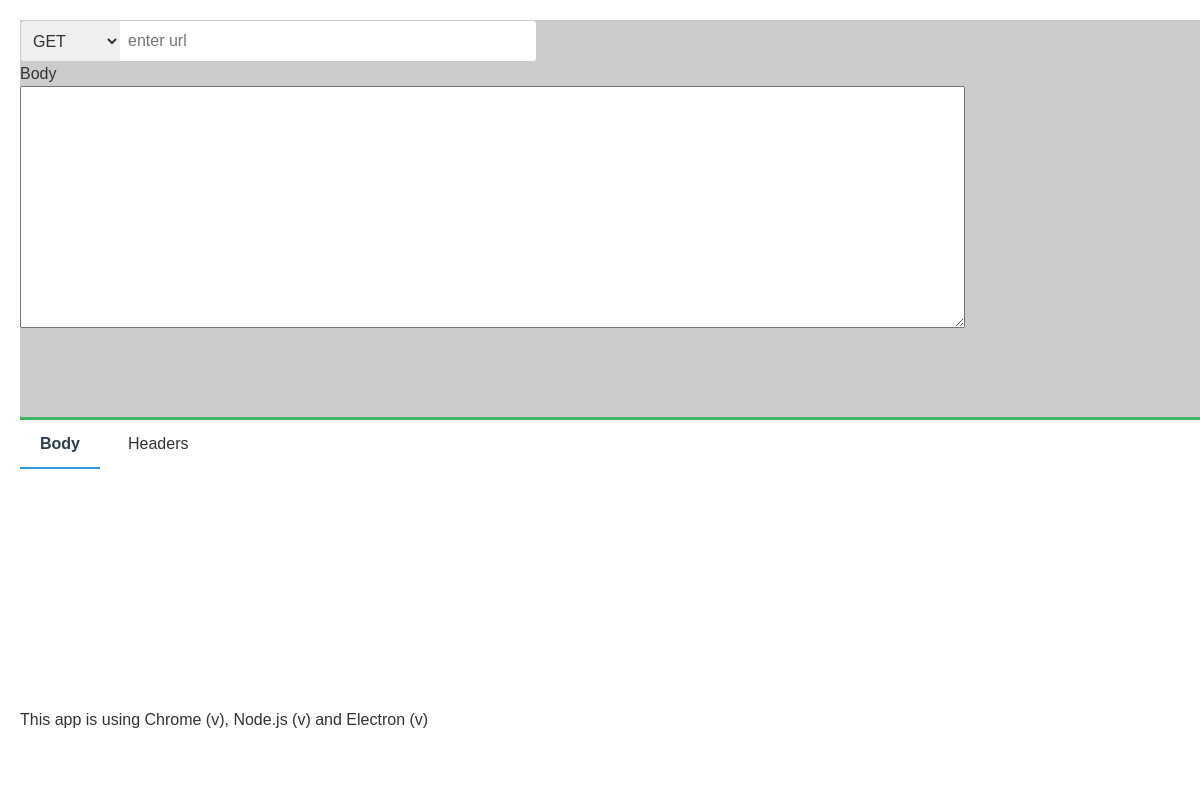
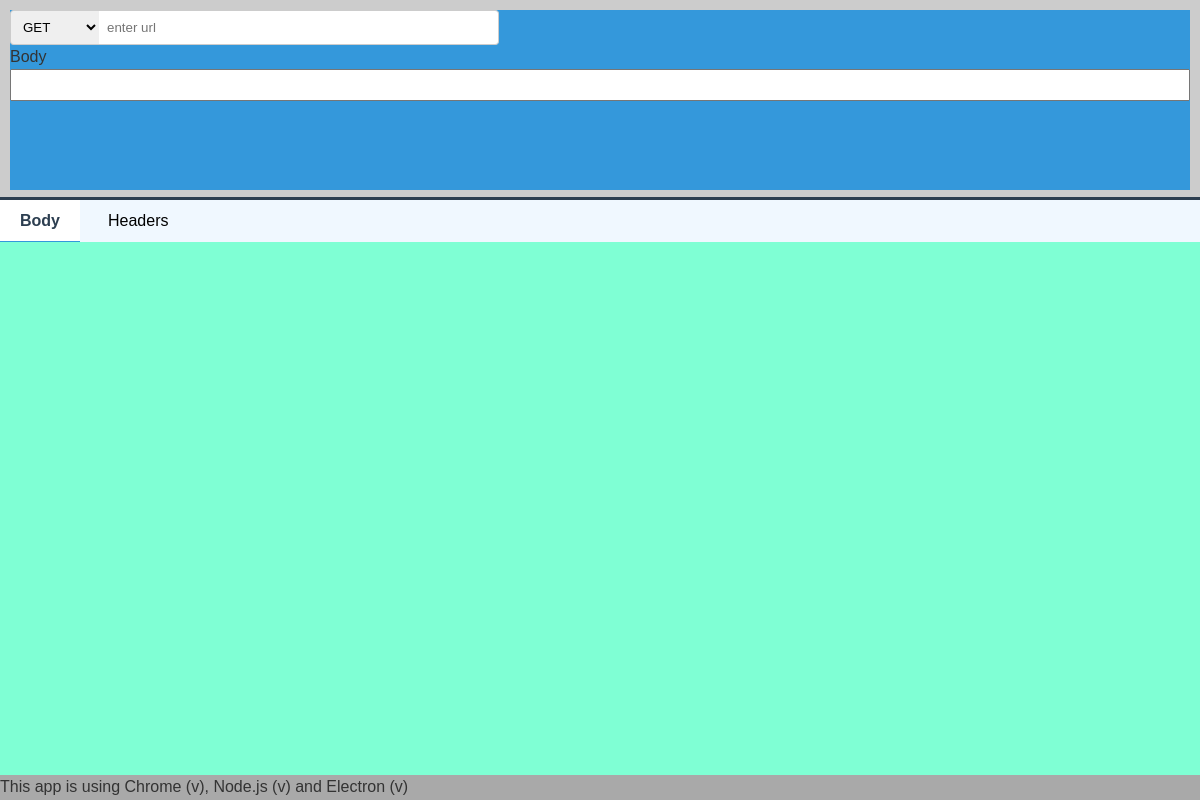
Before and after one commit to jhinmainksta/my-postman, an Electron app: page src/index.html in a window 1200 px wide. Drawn offline with Linux system fonts and the light colour scheme; no server answers.

Commit message:
fixed interface response to resize

```diff
--- a/src/index.css
+++ b/src/index.css
@@ -1,48 +1,33 @@
 * {
   margin: 0;
   padding: 0;
+  box-sizing: border-box;
 }
 
-body * {
+body {
   font-family: Arial, sans-serif;
   font-size: 16px;
   color: #333;
   line-height: 1.5;
 }
 
-body {
-  margin: 20px;
+body, html {
   width: 100%;
   height: 100%;
-  box-sizing: border-box;
-  overflow-x: hidden;
+  overflow: hidden;
+}
+
+body {
+  display: flex;
+  flex-direction: column;
+  height: 100vh;
 }
 
 .scrollbar {
   overflow: auto;
   overflow-y: scroll;
   overflow-x: hidden;
-  height: 200px;
-}
-
-.color-GET {
-  color: #6bdd9a;
-}
-
-.color-PUT {
-  color: #74aef6;
-}
-
-.color-POST {
-  color: #ffe47e;
-}
-
-.color-PATCH {
-  color: #c0a8e1;
-}
-
-.color-DELETE {
-  color: #f79a8e;
+  height: 100%;
 }
 
 .request-bar {
@@ -97,15 +82,6 @@ body {
   background: #3498db;
 }
 
-.tab-contents {
-  background: white;
-  padding: 20px;
-}
-
-.tab-content {
-  display: none;
-}
-
 .tab-content.active {
   display: block;
   animation: fadeIn 0.5s ease;
@@ -127,19 +103,93 @@ body {
   gap: 8px;
 }
 
+.tab-contents {
+  overflow: hidden;
+  position: relative;
+  height: 100%;
+  flex: 1;
+
+  background-color: bisque;
+}
+
+.tab-content {
+  padding: 10px;
+  display: none;
+  overflow-y: auto;
+
+  background-color: aquamarine;
+}
+
 .resizer {
   height: 3px;
   width: 100%;
   cursor: row-resize;
   bottom: 0;
   position: absolute;
-  background-color: #42b362;
+
+  background-color: #2c3e50;
 }
 
 .cover {
-  height: 400px;
+  user-select: none;
+  height: 200px;
+  flex: 0 0 auto;
+  display: flex;
+  flex-direction: column;
   width: 100%;
   position: relative;
   overflow-x: hidden;
+
   background-color: #ccc;
 }
+
+.request-field {
+  display: flex;
+  position: relative;
+  margin: 10px;
+  flex: 1;
+  flex-direction: column;
+
+  background-color:  #3498db;
+}
+
+.body-text {
+  resize: none;
+}
+
+.response-field {
+  user-select: none;
+  flex: 1;
+  display: flex;
+  overflow: hidden;
+  flex-direction: column;
+
+  background-color: aliceblue;
+}
+
+.info-p {
+  height: 25px;
+  flex: 0 0 auto;
+
+  background-color: darkgrey;
+}
+
+.color-GET {
+  color: #6bdd9a;
+}
+
+.color-PUT {
+  color: #74aef6;
+}
+
+.color-POST {
+  color: #ffe47e;
+}
+
+.color-PATCH {
+  color: #c0a8e1;
+}
+
+.color-DELETE {
+  color: #f79a8e;
+}
--- a/src/index.html
+++ b/src/index.html
@@ -5,6 +5,7 @@
     <!-- https://developer.mozilla.org/en-US/docs/Web/HTTP/CSP -->
     <meta content="default-src 'self'; script-src 'self'" />
     <link rel="stylesheet" href="index.css" />
+    <link rel="stylesheet" href="method-colors.css" />
     <title>myPostman</title>
   </head>
   <body>
@@ -26,8 +27,9 @@
           />
         </div>
         <p>Body</p>
-        <textarea id="request-body" rows="10" cols="100"></textarea>
+        <textarea class="body-text" id="request-body"></textarea>
       </div>
+
       <div class="resizer"></div>
     </div>
 
@@ -46,7 +48,7 @@
       </div>
     </div>
 
-    <p id="info"></p>
+    <p class="info-p" id="info"></p>
     <script src="renderer.js"></script>
     <script src="resizer.js"></script>
   </body>
--- a/src/renderer.js
+++ b/src/renderer.js
@@ -51,7 +51,7 @@ urlInput.addEventListener("keypress", (e) => {
       .then((response) => {
         if (response.error) statusElem.innerText = `Error: ${response.message}`;
         else {
-          statusElem.innerText = `Status: ${response.status}\n${response.statusText}`;
+          statusElem.innerText = `Status: ${response.status} Message:${response.statusText}`;
           headersElem.innerText = JSON.stringify(response.headders, null, 2);
           respBodyElem.innerText = response.body;
         }
```
